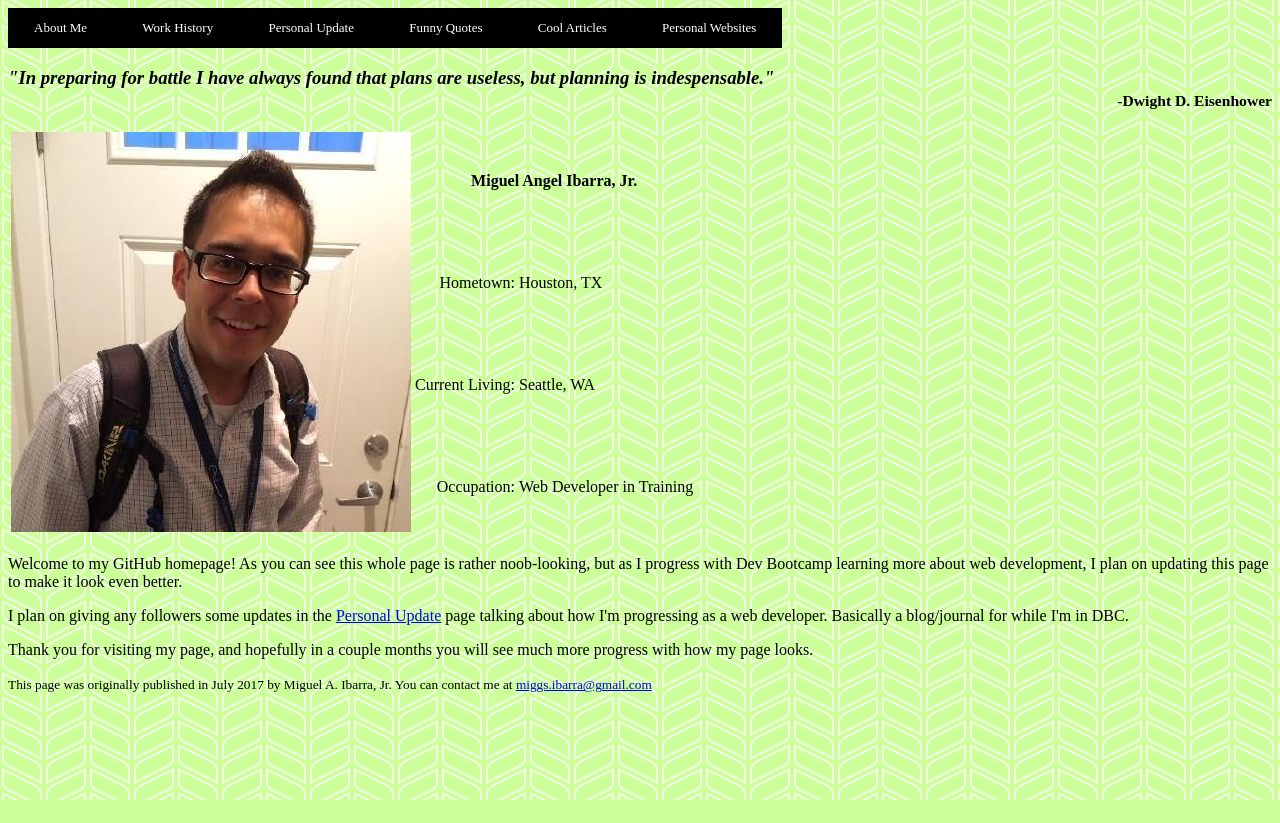
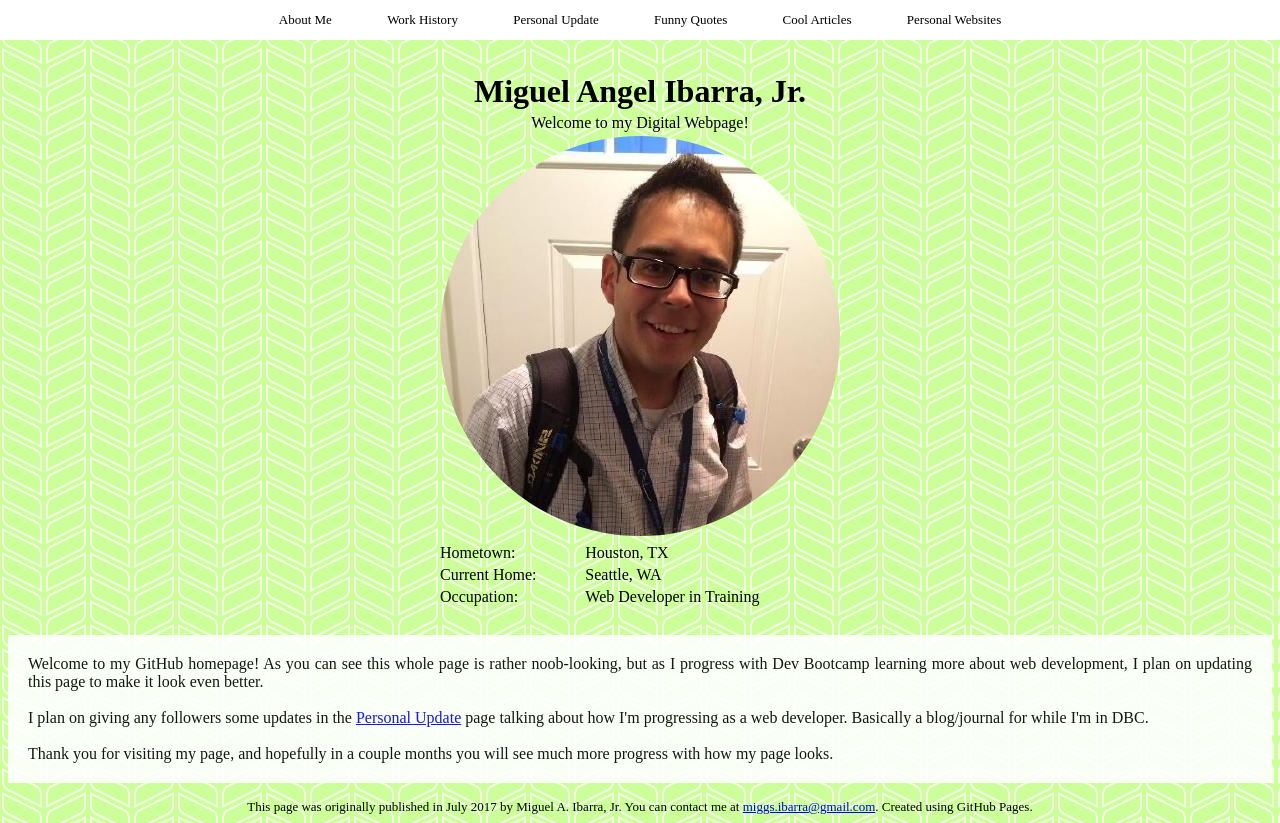
Before and after one commit to migaibarra/migaibarra.github.io, a plain HTML site: page index.html in a window 1280 px wide. Before the commit the page ends 800 px from the top, so only its background shows below. Drawn offline with Linux system fonts and the light colour scheme.

Commit message:
Updated my wepage with some pleasant looking CSS styling.

```diff
--- a/index.html
+++ b/index.html
@@ -3,7 +3,6 @@
 <head>
   <title>Welcome to Miguel's GitHub!</title>
   <link rel="stylesheet" type="text/css" href="style.css">
-</head>
   <nav>
     <a href="AboutMe.html" class="navigation">About Me</a>
     <a href="WorkHistory.html" class="navigation">Work History</a>
@@ -12,13 +11,40 @@
     <a href="Articles.html" class="navigation">Cool Articles</a>
     <a href="Pages.html" class="navigation">Personal Websites</a>
   </nav>
-<h3><em>"In preparing for battle I have always found that plans are useless, but planning is indespensable."</em>
+</head>
+<body>
+ <!--  <h3><em>"In preparing for battle I have always found that plans are useless, but planning is indespensable."</em>
   <div align="right"><small>-Dwight D. Eisenhower</small></div>
-</h3>
+  </h3> -->
 
-<table>
+  <table class="profile">
     <tr>
-    <th rowspan="4"><img src="Me.jpeg"></th>
+      <th colspan="2" id="name">Miguel Angel Ibarra, Jr.</th>
+    </tr>
+    <tr>
+      <td colspan="2" class="center">Welcome to my Digital Webpage!</td>
+    </tr>
+    <tr>
+      <td colspan="2"><img src="Me.jpeg" id="profile-pic"></td>
+    </tr>
+    <tr>
+      <td>Hometown:</td>
+      <td>Houston, TX</td>
+    </tr>
+    <tr>
+      <td>Current Home:</td>
+      <td>Seattle, WA</td>
+    </tr>
+    <tr>
+      <td>Occupation:</td>
+      <td>Web Developer in Training</td>
+    </tr>
+  </table>
+
+
+<!--   <table>
+    <tr>
+      <th rowspan="4"><img src="Me.jpeg" id="profile-pic"></th>
       <th colspan="2" align="center">Miguel Angel Ibarra, Jr.</th>
     </tr>
     <tr>
@@ -33,14 +59,16 @@
       <td align="right">Occupation:</td>
       <td>Web Developer in Training</td>
     </tr>
-</table>
+  </table> -->
 
-<p>Welcome to my GitHub homepage! As you can see this whole page is rather noob-looking, but as I progress with Dev Bootcamp learning more about web development, I plan on updating this page to make it look even better.</p>
+  <p class="frontpage">Welcome to my GitHub homepage! As you can see this whole page is rather noob-looking, but as I progress with Dev Bootcamp learning more about web development, I plan on updating this page to make it look even better.
+  <br>
+  <br>
+  I plan on giving any followers some updates in the <a href="Update.html">Personal Update</a> page talking about how I'm progressing as a web developer. Basically a blog/journal for while I'm in DBC.
+  <br>
+  <br>
+  Thank you for visiting my page, and hopefully in a couple months you will see much more progress with how my page looks.</p>
 
-<p>I plan on giving any followers some updates in the <a href="Update.html">Personal Update</a> page talking about how I'm progressing as a web developer. Basically a blog/journal for while I'm in DBC.</p>
-
-<p>Thank you for visiting my page, and hopefully in a couple months you will see much more progress with how my page looks.</p>
-
-<footer><small>This page was originally published in July 2017 by Miguel A. Ibarra, Jr. You can contact me at <a href="mailto:miggs.ibarra@gmail.com">miggs.ibarra@gmail.com</a><small></footer>
+  <footer>This page was originally published in July 2017 by Miguel A. Ibarra, Jr. You can contact me at <a href="mailto:miggs.ibarra@gmail.com">miggs.ibarra@gmail.com</a>. Created using GitHub Pages.</footer>
 </body>
 </html>
--- a/style.css
+++ b/style.css
@@ -6,31 +6,75 @@ html {
 
 .navigation {
   text-decoration: none;
-  color:white;
+  color:black;
+}
+
+#profile-pic{
+  border-radius: 50%;
+  border-width: 1px;
+  border-collapse: collapse;
+  border-color: black;
+  margin: auto;
 }
 
 nav{
-  width: span;
-  display:inline-block;
-  display: fixed;
-  top:0;
+  width: auto;
+  min-width: 822px;
+  display: inline-block;
+  position: fixed;
+  top: 0px;
+  left: 0px;
+  right: 0px;
   text-align: center;
   box-shadow:0 15px 15px -15px 0 grey;
   font-size: 13px;
   line-height: 40px;
-  background-color: black;
+  background-color: white;
 }
 
 nav>a{
-    position: relative;
-    display: inline-block;
     font-size: 13px;
-    line-height: 40px;
+    /*line-height: 40px;*/
     padding: 0 2em;
     -webkit-transition: all .3s ease;
 }
 
 nav>a:hover{
-    background: rgba(255,255,255,.9);
-    color: black;
+    display: inline-block;
+    background: #006633;
+    opacity: 0.9;
+    color: white;
+    /*height: 40px;*/
 }
+
+body{
+  display: block;
+  position: relative;
+  margin-top: 60px;
+}
+
+.profile{
+  margin-left: auto;
+  margin-right: auto;
+  padding: 10px;
+}
+
+#name{
+  font-size: 2em;
+}
+
+.frontpage{
+  padding: 20px;
+  background-color: white;
+  opacity: 90%;
+  text-align: justify;
+}
+
+.center{
+  text-align: center;
+}
+
+footer{
+  font-size: 13px;
+  text-align: center;
+}
```
Lines whose indentation alone changed are shown as unchanged.
